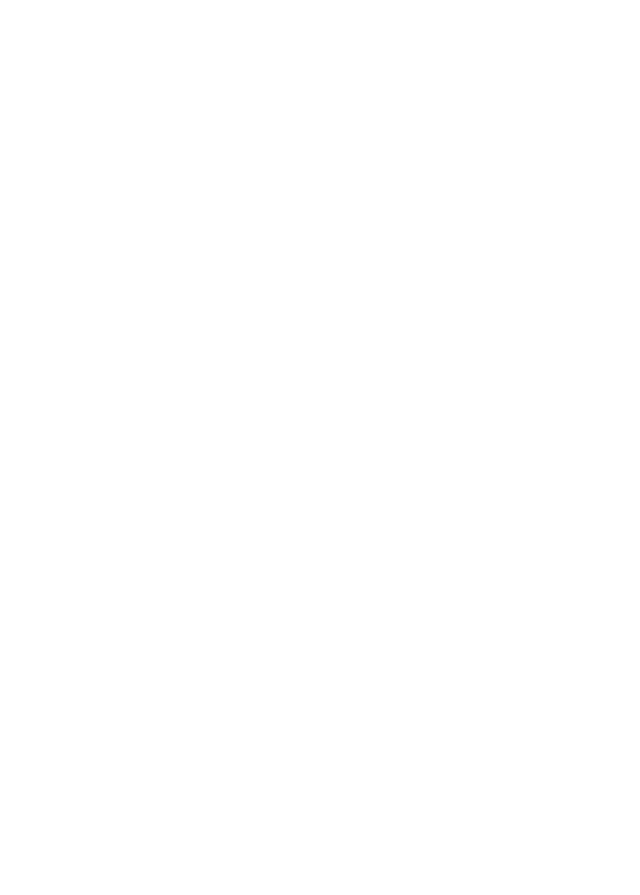
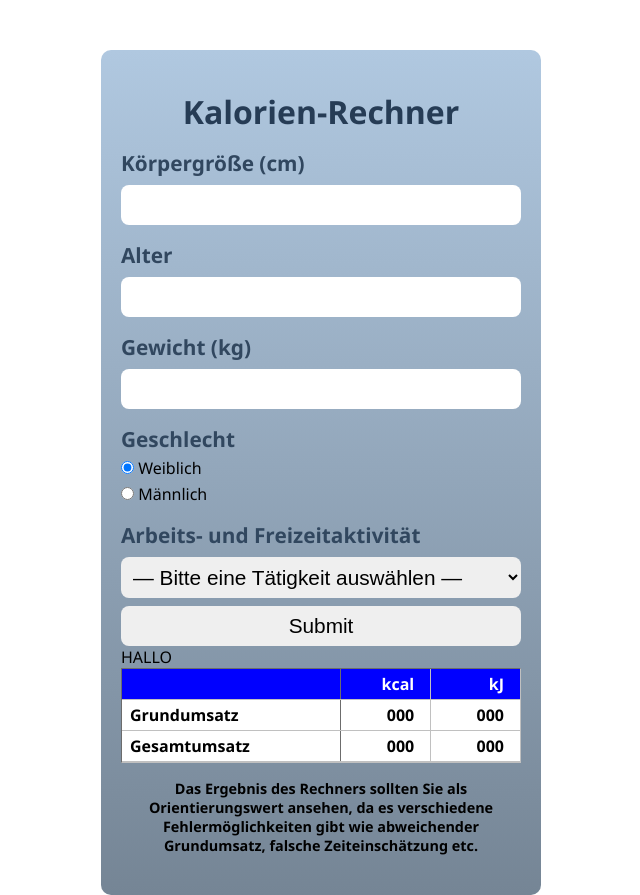
Before and after one commit to Ninni-cfm/day44_Lev3_3_projekt_js-vertiefung_kalorien-rechner, a plain HTML site: page index.html in a window 1280 px wide. Shown: the whole page, without its empty margins (319-959 px from the left). Before the commit the page ends 800 px from the top, so only its background shows below. Drawn offline with Linux system fonts and the light colour scheme.

Commit message:
Complete, but more styling required

```diff
--- a/assets/css/style.css
+++ b/assets/css/style.css
@@ -6,5 +6,94 @@
 
 /* Scrolling should always be smooth... */
 html {
-    scroll-behavior: smooth;
+    --radiant1: #b0c8e0;
+    --radiant2: #758595;
+
+    --headlineColor: #263c55;
+    --labelColor: #31475f;
+    --inputColor: #e5eef7;
+    --inputBackground: #e5eef7;
 }
+
+body {
+    font-family: "Segoe UI", Tahoma, Geneva, Verdana, sans-serif;
+}
+
+form {
+    background: linear-gradient(var(--radiant1), var(--radiant2));
+
+    width: 400px;
+    margin: 50px auto 0;
+    padding: 40px 20px;
+
+    display: flex;
+    flex-direction: column;
+
+    border-radius: 10px;
+}
+
+h1 {
+    color: var(--headlineColor);
+    text-align: center;
+    text-shadow: 0px 0px 10px 10px silver;
+}
+
+label {
+    color: var(--labelColor);
+    padding-top: 1rem;
+    font-size: 1.3em;
+    font-weight: 600;
+}
+
+input,
+select {
+    margin-top: 0.5rem;
+    padding: 0.5rem;
+    font-size: 1.3em;
+    border-radius: 0.5rem;
+    border: none;
+    outline: none;
+}
+
+/*****************************************************************************
+    Build a table...
+*/
+.table {
+    background: white;
+    font-size: 1em;
+    font-weight: 600;
+    border: 1px inset silver;
+}
+.tableHeader {
+    background: blue;
+    color: white;
+    font-weight: 700;
+    text-shadow: 0px 0px 5px 5px silver;
+}
+.tableRow {
+    display: flex;
+    border-bottom: 1px inset silver;
+}
+.tableRow > p {
+    padding: 0.25rem;
+}
+.tableRow > p:not(:first-of-type) {
+    width: 20%;
+    text-align: right;
+    padding-right: 1rem;
+}
+.tableRow > p:first-of-type {
+    width: 60%;
+    padding-left: 0.5rem;
+}
+.tableRow p:nth-of-type(2) {
+    border-left: 1px inset silver;
+    border-right: 1px inset silver;
+}
+
+.info {
+    padding-top: 1rem;
+    text-align: center;
+    font-size: 0.9em;
+    font-weight: 600;
+}
--- a/assets/js/main.js
+++ b/assets/js/main.js
@@ -0,0 +1,59 @@
+
+//****************************************************************************
+// Debugging helpers
+// Greeting from StackOverflow :-)
+const varToString = varObj => Object.keys(varObj)[0];
+function debugVar(expr) {
+
+    console.log(varToString(expr) + ": ", eval(expr));
+}
+
+const kjFactor = 4.18684;
+
+
+let palTable = [
+    { activity: "Schlafen", activityDetail: "Schlafen", factor: 0.95 },
+    { activity: "Nur sitzend oder liegend", activityDetail: "Nur Sitzen oder Liegen", factor: 1.2 },
+    { activity: "Sitzend, kaum aktiv", activityDetail: "Ausschließlich sitzende Tätigkeit mit wenig oder keiner körperlichen Aktivität in der Freizeit, z.B. Büroarbeit", factor: 1.5 },
+    { activity: "Sitzend, gehend und stehend", activityDetail: "Sitzende Tätigkeit mit zeitweilig gehender oder stehender Tätigkeit, z.B. Studierende, Fließbandarbeiter, Laboranten, Kraftfahrer", factor: 1.7 },
+    { activity: "Vorwiegend stehend/gehend", activityDetail: "Überwiegend gehende oder stehende Tätigkeit, z.B. Verkäufer, Kellner, Handwerker, Mechaniker, Hausfrauen", factor: 1.9 },
+    { activity: "Anstrengende Arbeit/Sport", activityDetail: "Körperlich anstrengende berufliche Arbeit", factor: 2.2 }
+];
+
+initialize();
+
+
+function initialize() {
+    palTable.forEach(entry => {
+        document.getElementById("selectActivity").innerHTML +=
+            `<option value="${entry.factor}">${entry.activity}</option>`;
+    });
+}
+
+function onMouseOver() { }
+
+
+calculateCalories = () => {
+    let height = document.getElementById("numHeight").value;
+    let age = document.getElementById("numAge").value;
+    let weight = document.getElementById("numWeight").value;
+    let isFemale = document.getElementById("radioFemale").checked;
+    let factor = document.getElementById("selectActivity").value;
+
+    let base;
+
+    if (isFemale) {
+        base = 655.1 + (9.6 * weight) + (1.8 * height) - (4.7 * age);
+    } else {
+        base = 664.7 + (13.7 * weight) + (5 * height) - (6.8 * age);
+        // base = 66.5 + (13.75 * weight) + (5 * height) - (6.76 * age);
+    }
+    debugVar({ base });
+
+    document.getElementById("baseKCal").innerHTML = Math.floor(base);
+    document.getElementById("baseKJ").innerHTML = Math.floor(base * kjFactor);
+
+    document.getElementById("totalKCal").innerHTML = Math.floor(base * factor);
+    document.getElementById("totalKJ").innerHTML = Math.floor(base * kjFactor * factor);
+
+}
--- a/index.html
+++ b/index.html
@@ -1,5 +1,6 @@
 <!DOCTYPE html>
 <html lang="en">
+
 <head>
     <meta charset="UTF-8">
     <meta http-equiv="X-UA-Compatible" content="IE=edge">
@@ -9,8 +10,56 @@
 
     <title>Document</title>
 </head>
+
 <body>
 
-	<script src="assets/js/main.js"></script>
+    <form action="">
+        <h1>Kalorien-Rechner</h1>
+        <label for="numHeight">Körpergröße (cm)</label>
+        <input type="number" name="numHeight" id="numHeight">
+
+        <label for="numAge">Alter</label>
+        <input type="number" name="numAge" id="numAge">
+
+        <label for="">Gewicht (kg)</label>
+        <input type="number" name="numWeight" id="numWeight">
+
+        <label for="radioGender">Geschlecht</label>
+        <p><input type="radio" name="radioGender" id="radioFemale" checked>&nbsp;Weiblich</p>
+        <p><input type="radio" name="radioGender" id="radioMale">&nbsp;Männlich</p>
+
+        <label for="">Arbeits- und Freizeitaktivität</label>
+        <select name="selectActivity" id="selectActivity">
+            <option value="0">&mdash; Bitte eine Tätigkeit auswählen &mdash;</option>
+        </select>
+
+        <input type="button" value="Submit" onclick="calculateCalories()">
+        <p onmouseover="onMouseOver()">HALLO</p>
+
+        <div class="table">
+            <div class="tableRow tableHeader">
+                <p>&nbsp;</p>
+                <p>kcal</p>
+                <p>kJ</p>
+            </div>
+            <div class="tableRow">
+                <p>Grundumsatz</p>
+                <p id="baseKCal">000</p>
+                <p id="baseKJ">000</p>
+            </div>
+            <div class="tableRow">
+                <p>Gesamtumsatz</p>
+                <p id="totalKCal">000</p>
+                <p id="totalKJ">000</p>
+            </div>
+        </div>
+
+        <p class="info">Das Ergebnis des Rechners sollten Sie als Orientierungswert ansehen, da es verschiedene
+            Fehlermöglichkeiten
+            gibt wie abweichender Grundumsatz, falsche Zeiteinschätzung etc.</p>
+    </form>
+
+    <script src="assets/js/main.js"></script>
 </body>
+
 </html>
```
